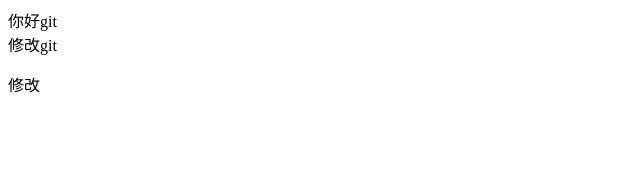
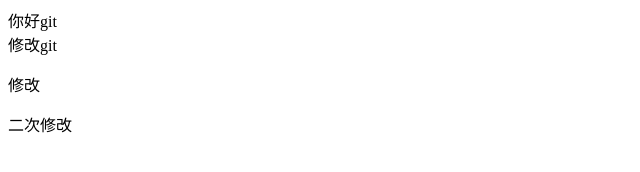
Before and after one commit to Happyplanets/sys, a plain HTML site: page index.html in a window 1280 px wide. Shown: the full height of the page, 0-640 px from the left. Drawn offline with Linux system fonts and the light colour scheme.

Commit message:
第三次修改

```diff
--- a/index.html
+++ b/index.html
@@ -12,6 +12,7 @@
     <div>你好git</div>
     <span>修改git</span>
     <p>修改</p>
+    <p>二次修改</p>
 </body>
 
 </html>
```
